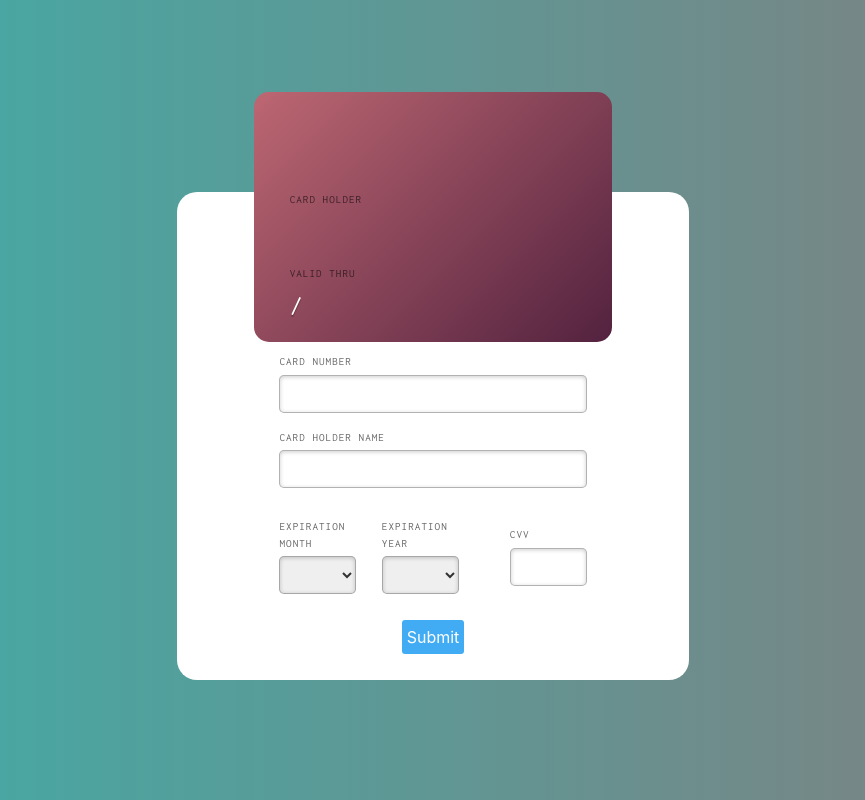
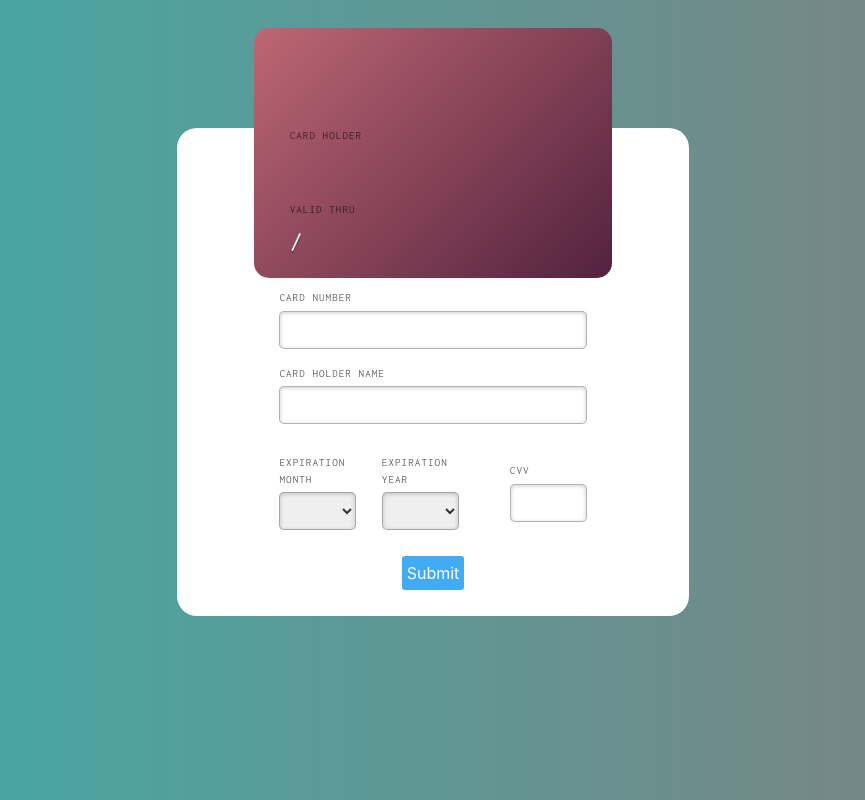
Before and after one commit to Bartosz-D3V/ng-payment-card, an Angular app: page / in a window 1280 px wide. Shown: the whole page, without its empty margins (207-1072 px from the left). Built offline with nearby package versions, Linux system fonts and the light colour scheme.

Commit message:
style(app): move application lower

```diff
--- a/src/app/app.component.scss
+++ b/src/app/app.component.scss
@@ -10,7 +10,8 @@
   height: 100%;
 
   &__row {
-    margin-top: 15%;
+    margin-top: 10%;
+
     @media only screen and (max-width: 1919px) {
       width: 40%;
     }
```
